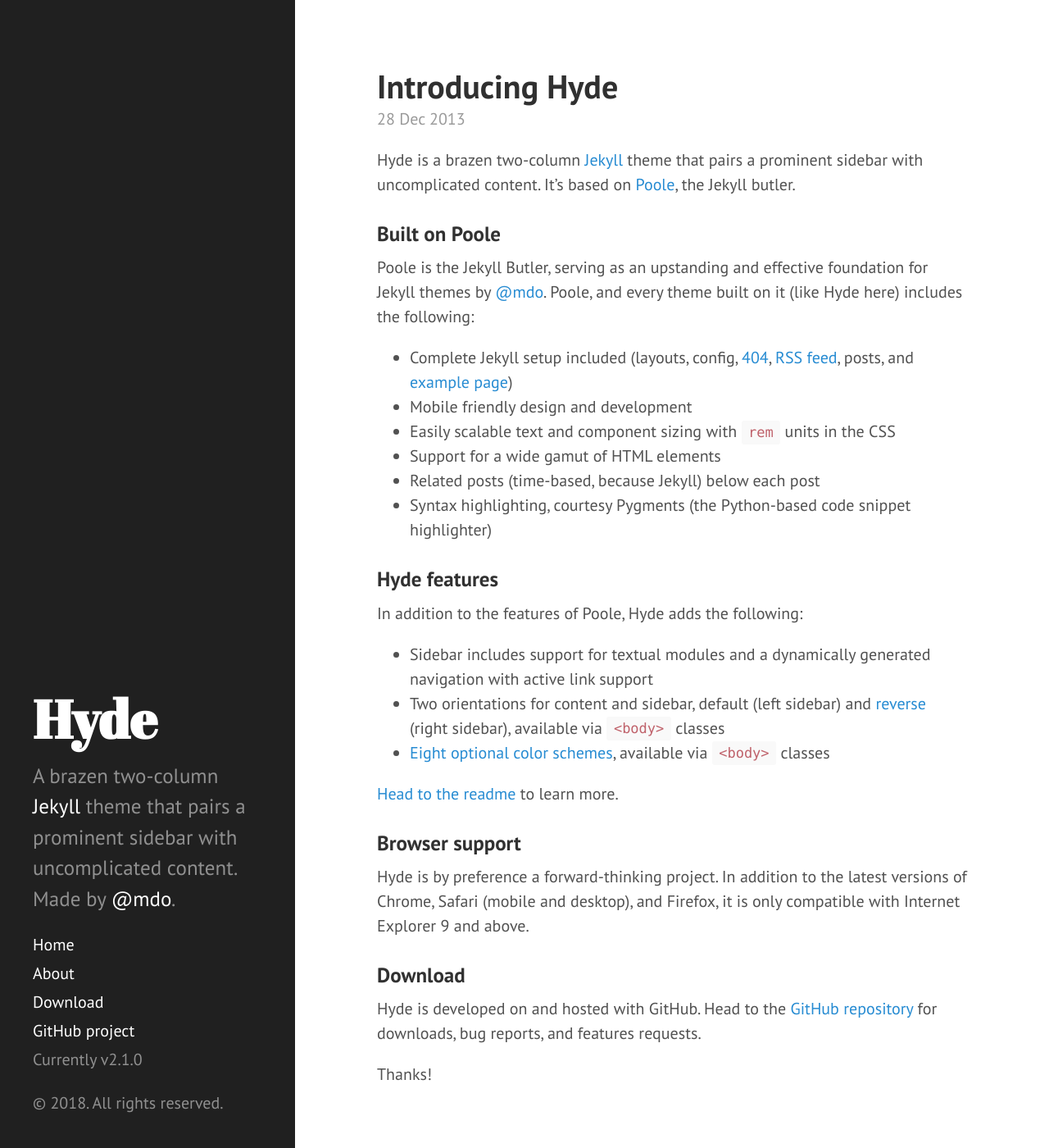
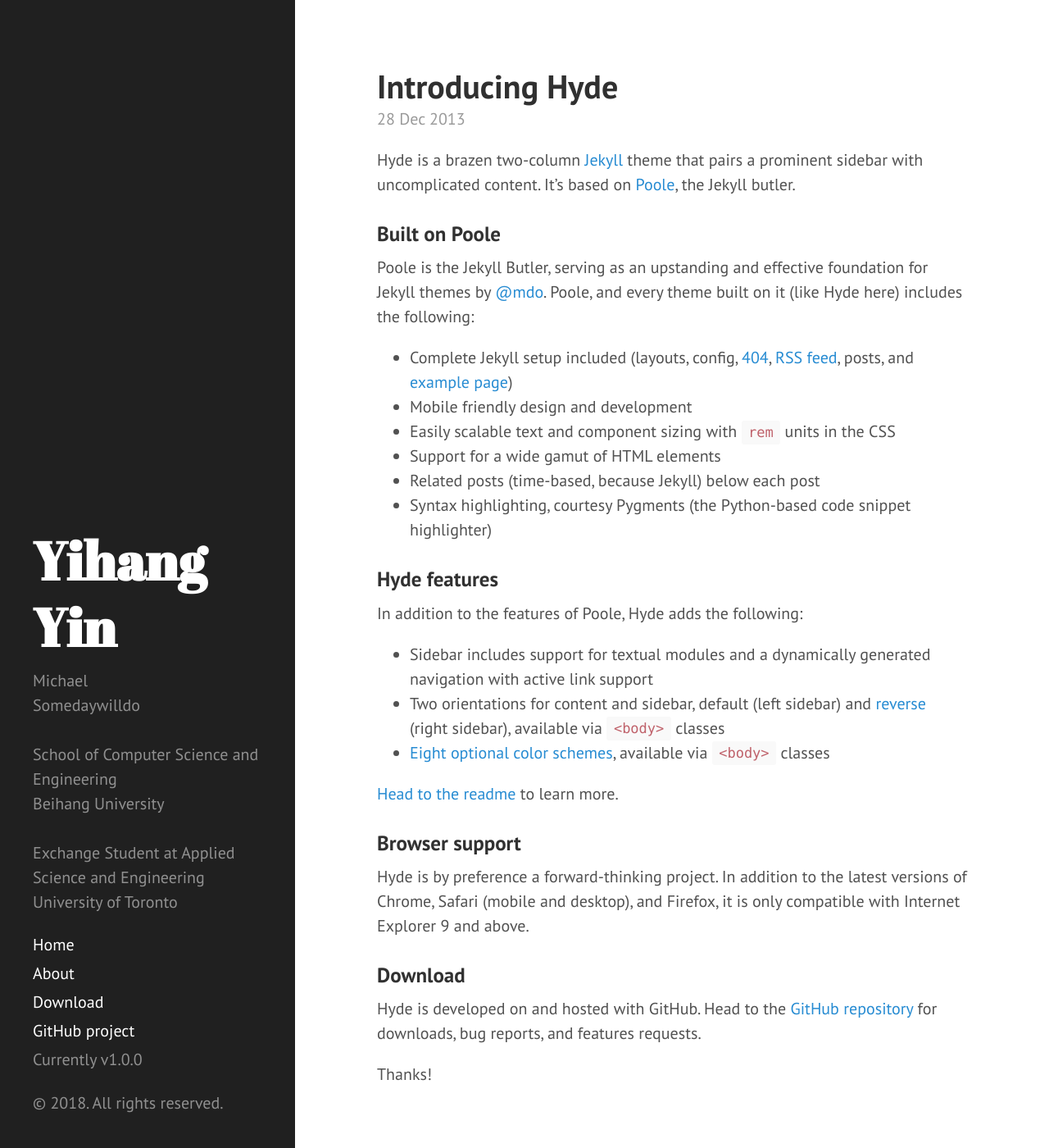
Before and after one commit to Somedaywilldo/Somedaywilldo.github.io, a Jekyll site: the page built from index.html, in a window 1280 px wide and 1400 px high. Shown: the whole window at 82% size. Built offline with Jekyll 4.4.1, drawn with Linux system fonts in a browser that asks for light colours; Markdown is read by kramdown in place of the engine named in the settings; the list of posts is cut into pages by our own code.

Commit message:
add title

```diff
--- a/_config.yml
+++ b/_config.yml
@@ -7,13 +7,14 @@ permalink:        pretty
 # relative_permalinks: true
 
 # Plugins
-plugins: 		  [jekyll-paginate, jekyll-gist]
+plugins: 		      [jekyll-paginate, jekyll-gist]
 
 
 # Setup
-title:            Hyde
-tagline:          'A Jekyll theme'
-description:      'A brazen two-column <a href="http://jekyllrb.com" target="_blank">Jekyll</a> theme that pairs a prominent sidebar with uncomplicated content. Made by <a href="https://twitter.com/mdo" target="_blank">@mdo</a>.'
+title:            Yihang Yin
+tagline:          'Somedaywilldo'
+description:	    'Michael<br>Somedaywilldo<br><br>School of Computer Science and Engineering<br>Beihang University<br><br>Exchange Student at Applied Science and Engineering<br>University of Toronto'
+# description:      'A brazen two-column <a href="http://jekyllrb.com" target="_blank">Jekyll</a> theme that pairs a prominent sidebar with uncomplicated content. Made by <a href="https://twitter.com/mdo" target="_blank">@mdo</a>.'
 url:              http://hyde.getpoole.com
 baseurl:          /
 
@@ -24,7 +25,6 @@ author:
 paginate:         5
 
 # Custom vars
-version:          2.1.0
-
-github:
-  repo:           https://github.com/poole/hyde
+version:          1.0.0
+github:           https://github.com/Somedaywilldo/
+# email:            yihangmichael [dot] yin [at] gmail [dot] com
--- a/public/css/poole.css
+++ b/public/css/poole.css
@@ -259,7 +259,7 @@ tbody tr:nth-child(odd) th {
  */
 
 .lead {
-  font-size: 1.25rem;
+  font-size: 1rem;
   font-weight: 300;
 }
 
```
Also changed, not shown: 8 other files.
